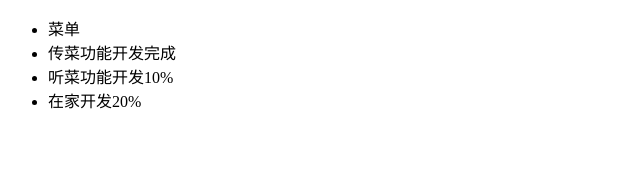
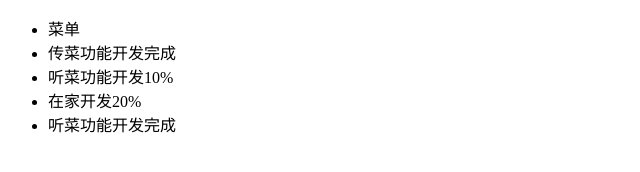
Before and after one commit to Marry-wang/menu, a plain HTML site: page index.html in a window 1280 px wide. Shown: the whole page, without its empty margins (0-640 px from the left). Drawn offline with Linux system fonts and the light colour scheme.

Commit message:
听菜功能开发完成

```diff
--- a/index.html
+++ b/index.html
@@ -10,6 +10,7 @@
             <li>传菜功能开发完成</li>
             <li>听菜功能开发10%</li>
             <li>在家开发20%</li>
+            <li>听菜功能开发完成</li>
         </ul>
     </body>
 </html>
```
